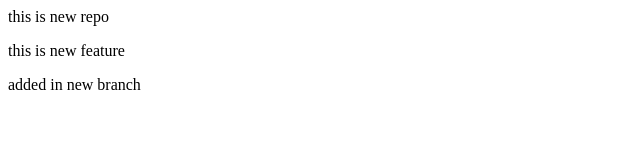
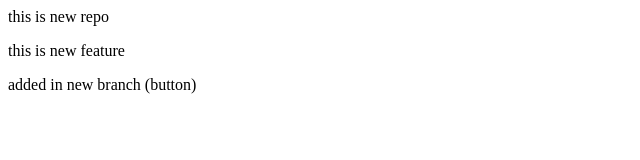
Before and after one commit to dnyaneshwar-thombre/localrepo, a plain HTML site: page index.html in a window 1280 px wide. Shown: the full height of the page, 0-640 px from the left. Drawn offline with Linux system fonts and the light colour scheme.

```diff
--- a/index.html
+++ b/index.html
@@ -1,3 +1,3 @@
 <p>this is new repo</p>
 <p>this is new feature</p>
-<p>added in new branch</p>
+<p>added in new branch (button)</button></p>
```
